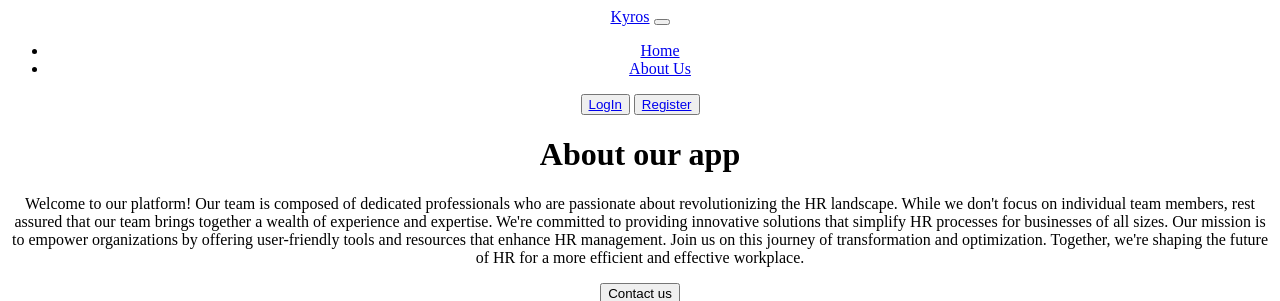
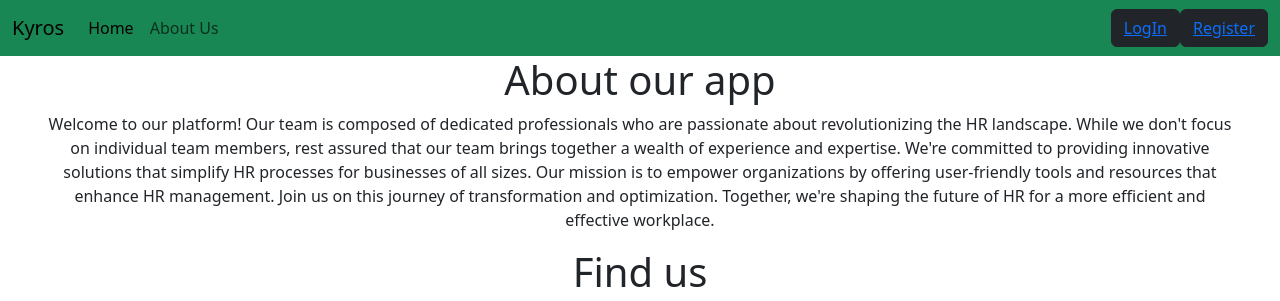
Before and after one commit to Dayasuvagiya/Happy-health, a Django app: page /about/ in a window 1280 px wide. Shown: the top 301 px of the page. Run offline with Django 4.2, Linux system fonts and the light colour scheme; some libraries are stand-ins or nearby versions.

Commit message:
Design about us page and home page

```diff
--- a/mysite/settings.py
+++ b/mysite/settings.py
@@ -31,7 +31,7 @@ DEBUG = True
 
 ALLOWED_HOSTS = []
 
-
+STATIC_URL = '/static/'
 # Application definition
 
 INSTALLED_APPS = [
@@ -42,7 +42,7 @@ INSTALLED_APPS = [
     'django.contrib.messages',
     'django.contrib.staticfiles',
     'book',
-    'employe'
+    'employe',
 ]
 
 MIDDLEWARE = [
--- a/templates/about.html
+++ b/templates/about.html
@@ -1,19 +1,29 @@
+{% load static %}
 <!DOCTYPE html>
 <html lang="en">
 <head>
     <meta charset="UTF-8">
     <meta http-equiv="X-UA-Compatible" content="IE=edge">
     <meta name="viewport" content="width=device-width, initial-scale=1.0">
-    <title>About us</title>
+    <link rel="stylesheet" href="/static/css/style.css/">
+    <link href="https://cdn.jsdelivr.net/npm/bootstrap@5.3.1/dist/css/bootstrap.min.css" rel="stylesheet" integrity="sha384-4bw+/aepP/YC94hEpVNVgiZdgIC5+VKNBQNGCHeKRQN+PtmoHDEXuppvnDJzQIu9" crossorigin="anonymous">
+    <title>Home page</title>
 </head>
 <body>
-    <div class="container" style="text-align: center;">
 
-        {% include 'navbar.html' %}
+    {% include 'navbar.html' %}
 
-        <h1>About our app</h1>
-        <p>Welcome to our platform! Our team is composed of dedicated professionals who are passionate about revolutionizing the HR landscape. While we don't focus on individual team members, rest assured that our team brings together a wealth of experience and expertise. We're committed to providing innovative solutions that simplify HR processes for businesses of all sizes. Our mission is to empower organizations by offering user-friendly tools and resources that enhance HR management. Join us on this journey of transformation and optimization. Together, we're shaping the future of HR for a more efficient and effective workplace.</p>
-        <button>Contact us</button>
+    <h1 class="text-center">About our app</h1>
+    <p class="text-center mx-5">Welcome to our platform! Our team is composed of dedicated professionals who are passionate about revolutionizing the HR landscape. While we don't focus on individual team members, rest assured that our team brings together a wealth of experience and expertise. We're committed to providing innovative solutions that simplify HR processes for businesses of all sizes. Our mission is to empower organizations by offering user-friendly tools and resources that enhance HR management. Join us on this journey of transformation and optimization. Together, we're shaping the future of HR for a more efficient and effective workplace.</p>
+
+
+    <h1 class="text-center">Find us</h1>
+    <div class="text-center">
+        <iframe src="https://www.google.com/maps/embed?pb=!1m18!1m12!1m3!1d75866.32328387426!2d8.493341900904694!3d53.54308163937933!2m3!1f0!2f0!3f0!3m2!1i1024!2i768!4f13.1!3m3!1m2!1s0x47b6b111c4204e61%3A0x426cf77630073a0!2sBremerhaven!5e0!3m2!1sen!2sde!4v1693218776752!5m2!1sen!2sde" width="600" height="450" style="border:0;" allowfullscreen="" loading="lazy" referrerpolicy="no-referrer-when-downgrade"></iframe>
     </div>
+
+    {% include 'footer.html' %}
+
+<script src="https://cdn.jsdelivr.net/npm/bootstrap@5.3.0/dist/js/bootstrap.bundle.min.js"></script>
 </body>
 </html>
--- a/templates/home.html
+++ b/templates/home.html
@@ -1,3 +1,4 @@
+{% load static %}
 <!DOCTYPE html>
 <html lang="en">
 <head>
@@ -12,8 +13,10 @@
 
         {% include 'navbar.html' %}
     <div class="container">
+        <img src="./../templates/test.jpg" alt="Girl in a jacket" width="500" height="600">
+
         <div class="col">
-            <img src="/static/images/main_page.jpeg/" class="img-fluid" alt="home-page">
+            <img src="{% static 'images/test.jpg' %}" class="img-fluid" alt="home-page">
         </div>
     </div>
         {% include 'footer.html' %}
--- a/templates/navbar.html
+++ b/templates/navbar.html
@@ -10,7 +10,7 @@
             <a class="nav-link active" aria-current="page" href="/employe/home">Home</a>
           </li>
           <li class="nav-item">
-            <a class="nav-link" href="#">About Us</a>
+            <a class="nav-link" href="/about">About Us</a>
           </li>
 
         </ul>
```
Also changed, not shown: templates/employe/navbar.html (+4 -8 lines), 1 other file.
